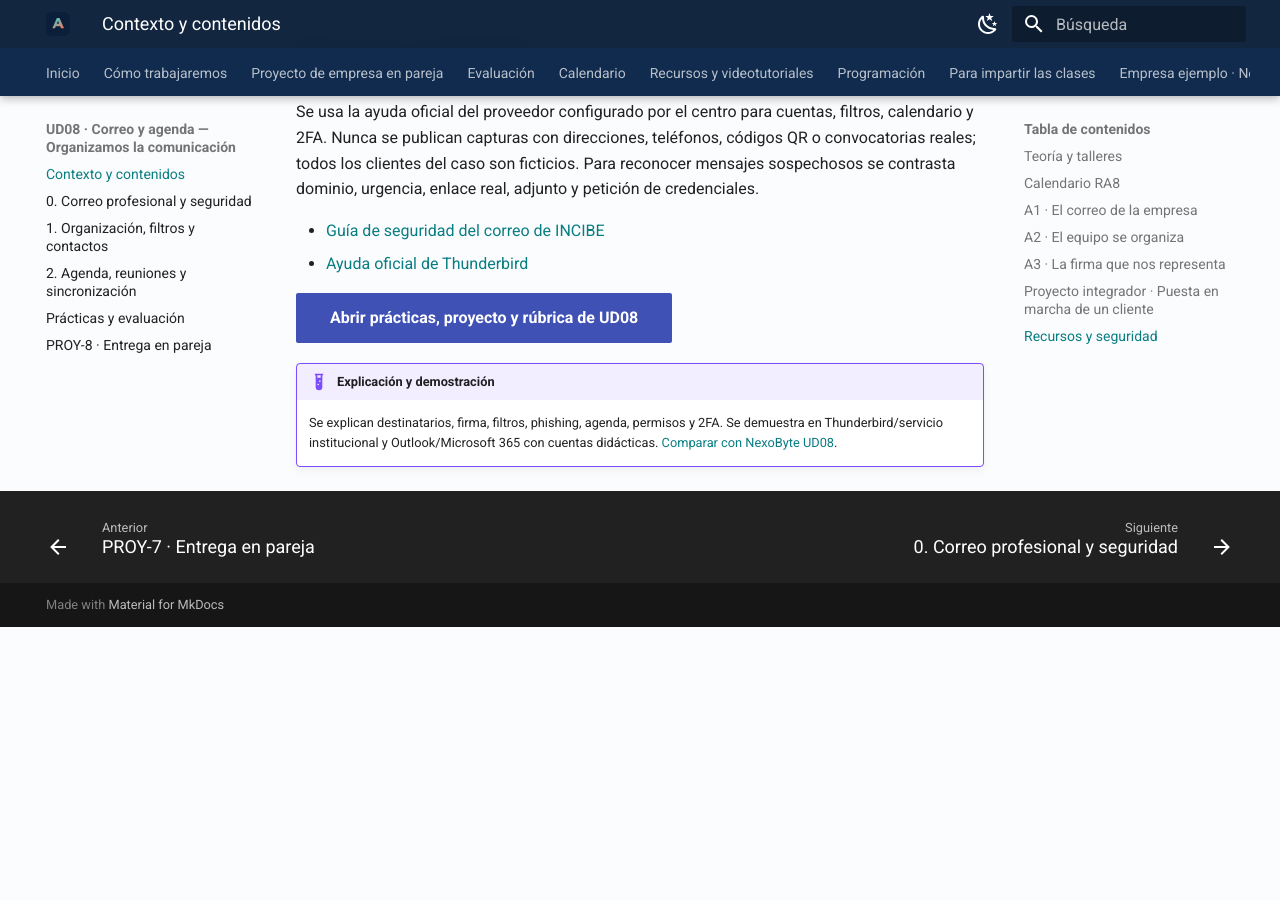
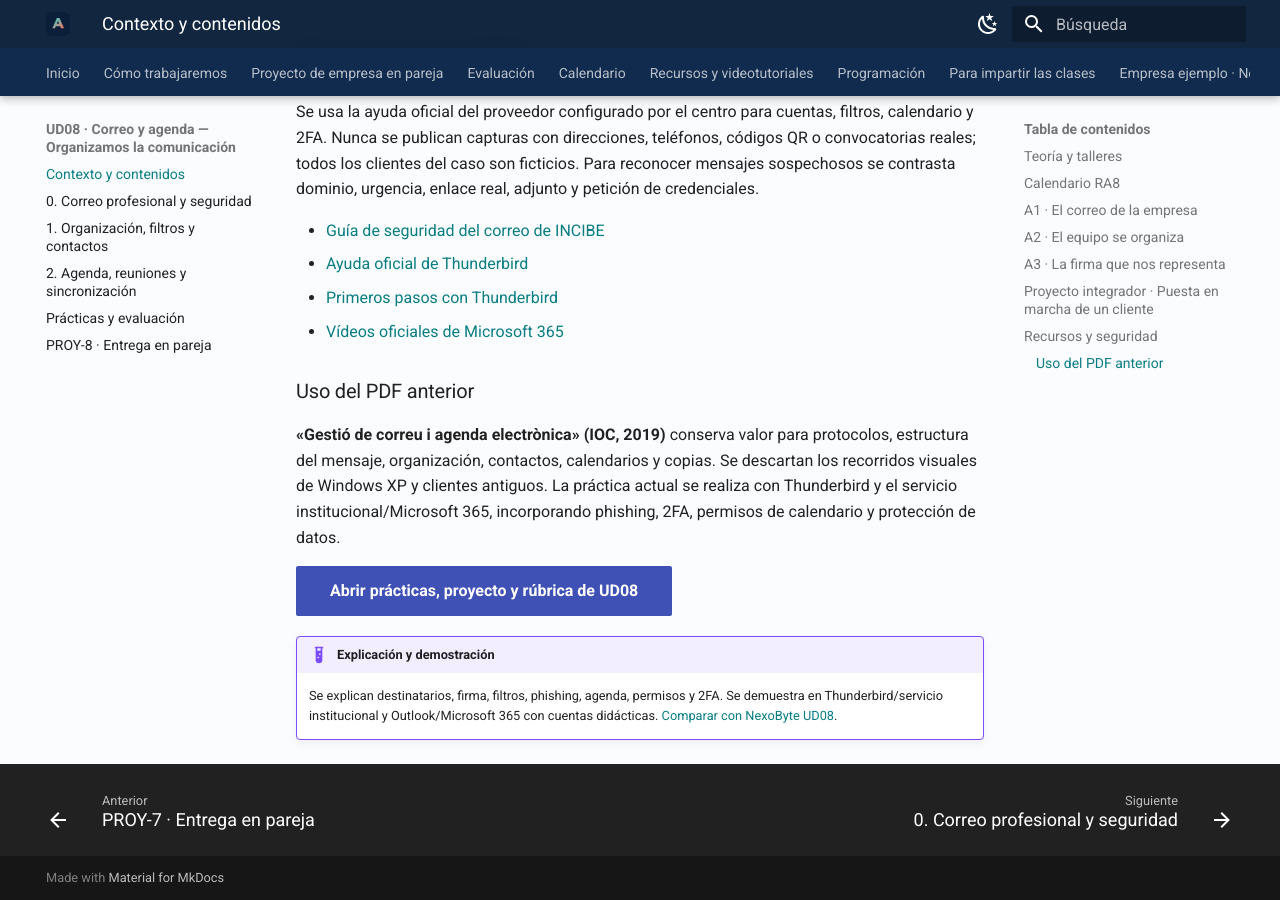
Before and after one commit to davidmolinafernadez/SMX_MEDIO_AOF, an MkDocs documentation site: the page built from .site-src/unidades/ud8.md, in a window 1280 px wide and 900 px high, scrolled down 2109 px. Built offline with MkDocs 1.6.1 and Material for MkDocs 9.7.7, drawn with Linux system fonts in a browser that asks for light colours; before the commit the page ends 2736 px from its top, so only the background shows below that.

Commit message:
docs: actualizar recursos IOC de UD8

```diff
--- a/.site-src/unidades/ud8.md
+++ b/.site-src/unidades/ud8.md
@@ -53,6 +53,12 @@ Se usa la ayuda oficial del proveedor configurado por el centro para cuentas, fi
 
 - [Guía de seguridad del correo de INCIBE](https://www.incibe.es/ciudadania/tematicas/correo-electronico)
 - [Ayuda oficial de Thunderbird](https://support.mozilla.org/es/products/thunderbird)
+- [Primeros pasos con Thunderbird](https://support.mozilla.org/es/kb/primeros-pasos-con-thunderbird)
+- [Vídeos oficiales de Microsoft 365](https://www.youtube.com/@Microsoft365/videos)
+
+### Uso del PDF anterior
+
+**«Gestió de correu i agenda electrònica» (IOC, 2019)** conserva valor para protocolos, estructura del mensaje, organización, contactos, calendarios y copias. Se descartan los recorridos visuales de Windows XP y clientes antiguos. La práctica actual se realiza con Thunderbird y el servicio institucional/Microsoft 365, incorporando phishing, 2FA, permisos de calendario y protección de datos.
 
 [Abrir prácticas, proyecto y rúbrica de UD08](ud8-practicas.md){ .md-button .md-button--primary }
 
```
